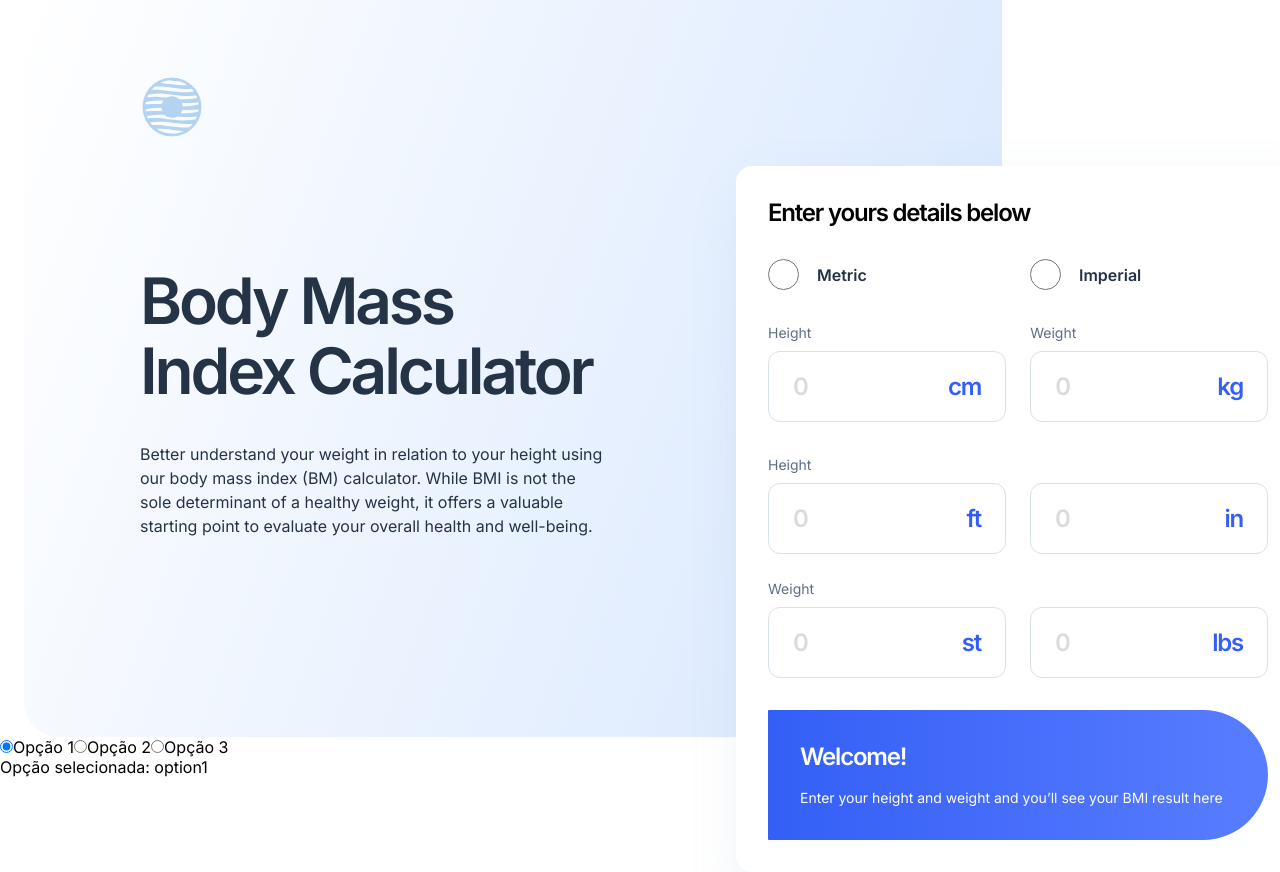
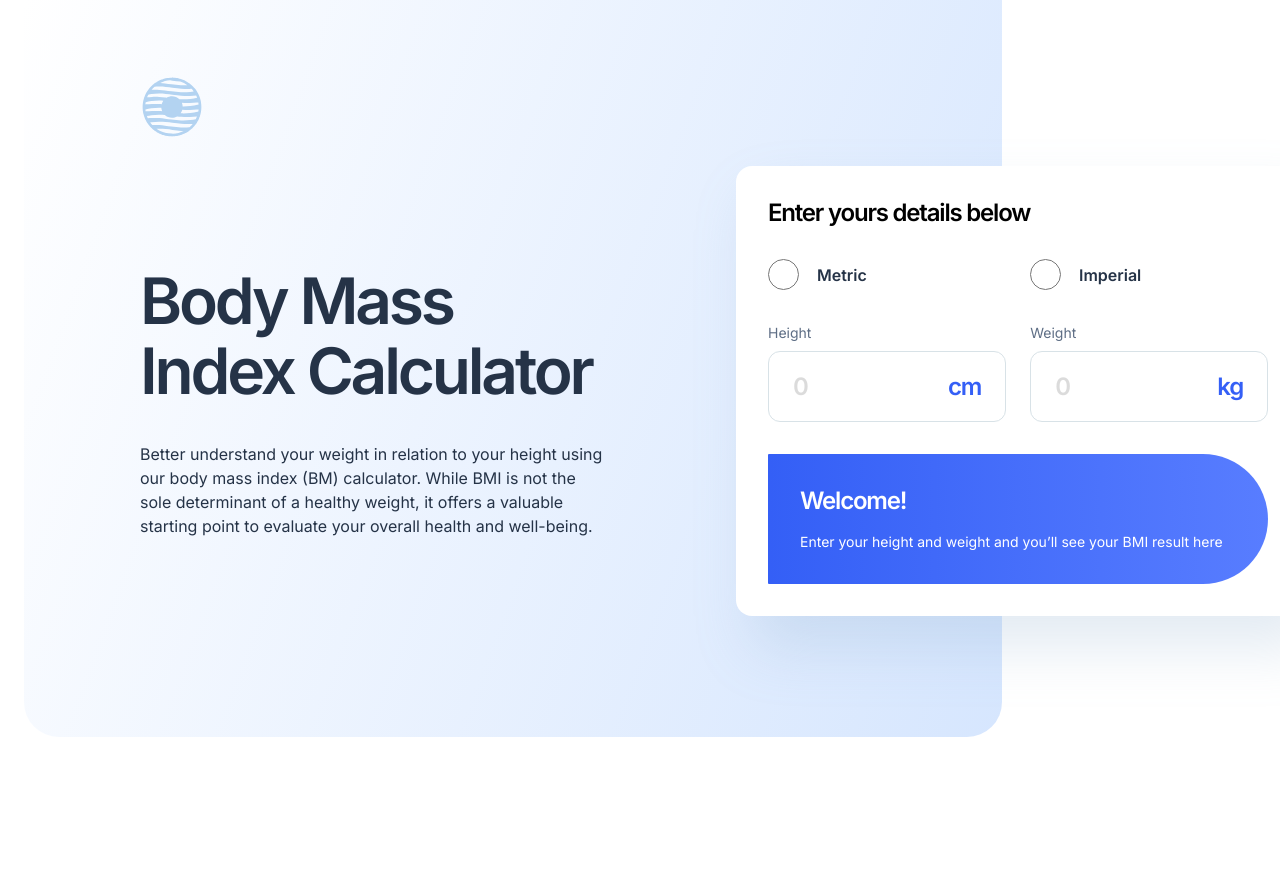
Before and after one commit to rvianadev/bmi-calculator, a React (Create React App) app: page / in a window 1280 px wide. After the commit the page ends 800 px from the top, so only its background shows below. Built offline with nearby package versions, Linux system fonts and the light colour scheme.

Commit message:
style: hero section in progress

```diff
--- a/src/App.js
+++ b/src/App.js
@@ -1,13 +1,12 @@
 import DesktopContainer from "./components/DesktopContainer/index";
 import Hero from "./components/Hero/index";
-import RadioInputComponent from "./ui/RadioInputComponent/index";
+
 import "./globals.css";
 
 function App() {
   return (
     <DesktopContainer>
       <Hero></Hero>
-      <RadioInputComponent></RadioInputComponent>
     </DesktopContainer>
   );
 }
--- a/src/components/Hero/index.js
+++ b/src/components/Hero/index.js
@@ -6,9 +6,9 @@ import image from "./assets/image.svg";
 
 function Hero() {
   const [selectedSystem, setSelectedSystem] = useState("metric");
+
   const handleSystemChange = (event) => {
     setSelectedSystem(event.target.value);
-    console.log(selectedSystem);
   };
 
   return (
@@ -69,7 +69,10 @@ function Hero() {
           </div>
         </div>
 
-        <div className={styles.imperialDataContainer}>
+        <div
+          className={styles.imperialDataContainer}
+          style={{ display: "none" }}
+        >
           <div className={styles.dataGroup}>
             <label>Height</label>
             <div className={styles.inputGroup}>
--- a/src/ui/RadioInputComponent/index.js
+++ b/src/ui/RadioInputComponent/index.js
@@ -2,7 +2,6 @@ import React, { useState } from "react";
 
 function RadioInputComponent() {
   const [selectedOption, setSelectedOption] = useState("option1");
-  console.log(`Estado inicial ${selectedOption}`);
 
   const handleOptionChange = (event) => {
     setSelectedOption(event.target.value);
```
